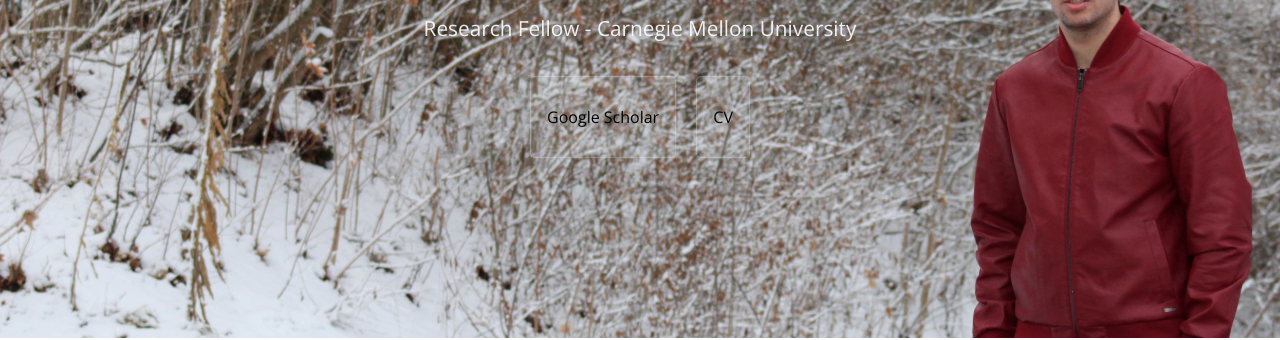
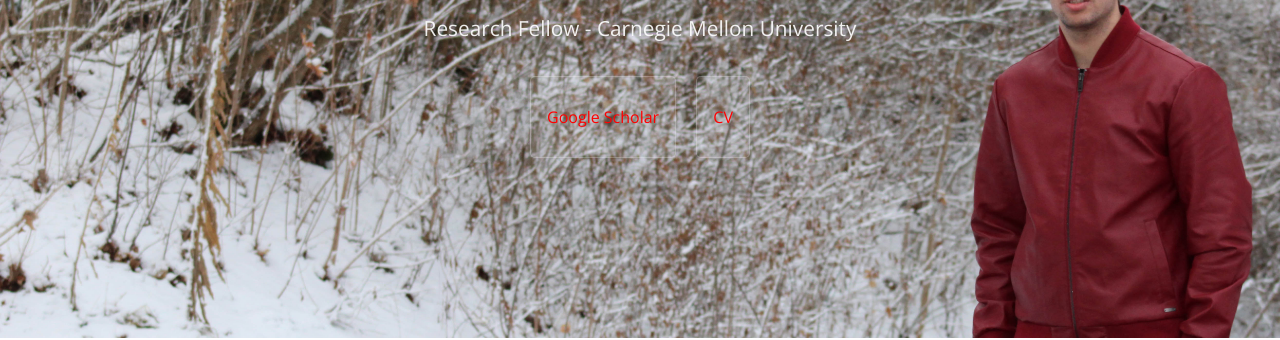
Before and after one commit to arashgholami/arashgholami.github.io, a Jekyll site: the page built from index.md, in a window 1280 px wide. Shown: the part 162-502 px from the top of the page. Built offline with Jekyll 4.4.1, drawn with Linux system fonts in a browser that asks for light colours.

Commit message:
Update default.html

```diff
--- a/_layouts/default.html
+++ b/_layouts/default.html
@@ -30,8 +30,8 @@
         <a href="{{ site.github.repository_url }}" class="btn">Source Code</a>
       {% endif %}
       {% if site.show_downloads %}
-        <a href="https://scholar.google.com/citations?user=tpoOv5MAAAAJ&hl=en" class="btn"><p style="color:black;">Google Scholar</p> </a>
-        <a href="https://arashgholami.github.io/Resume.pdf" class="btn"> <p style="color:black;">CV</p>   </a>
+        <a href="https://scholar.google.com/citations?user=tpoOv5MAAAAJ&hl=en" class="btn"><p style="color:red;">Google Scholar</p> </a>
+        <a href="https://arashgholami.github.io/Resume.pdf" class="btn"> <p style="color:red;">CV</p>   </a>
         <!--- <a href="{{ site.github.tar_url }}" class="btn">Download .tar.gz</a> --->
       {% endif %}
     </header>
```
